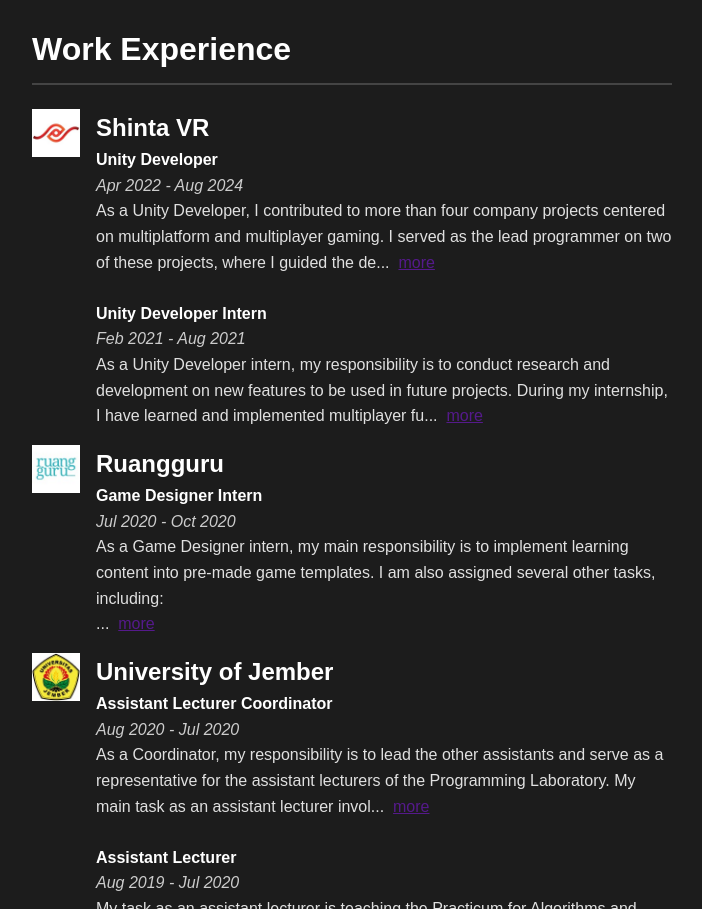
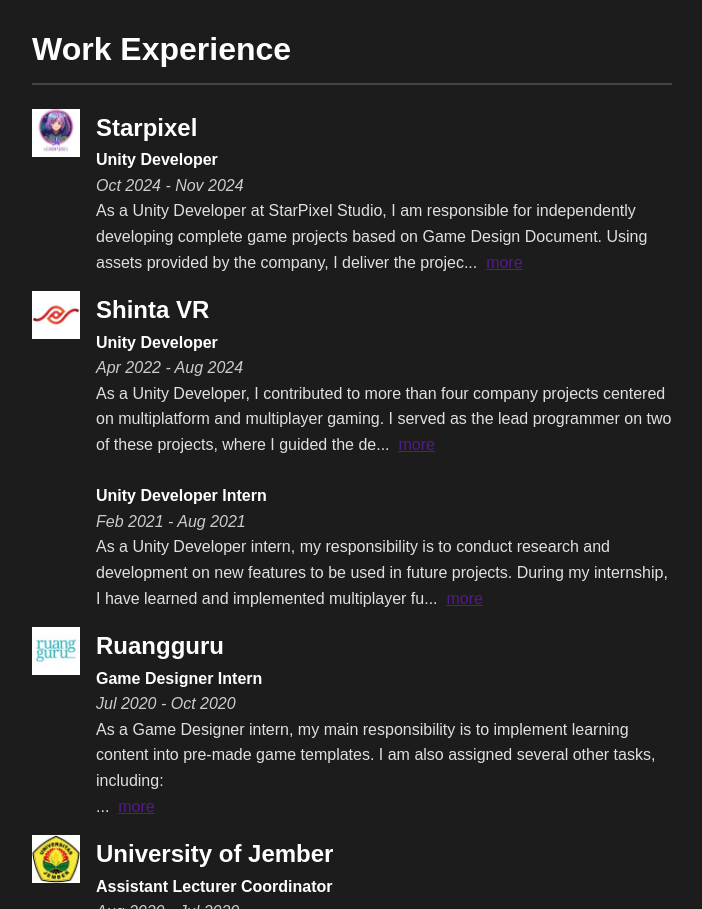
Before and after one commit to KucingMaboek/kucingmaboek.github.io, a website built with webpack: page index.html in a window 1280 px wide. Shown: the part 2409-3318 px from the top of the page, without its empty margins (288-990 px from the left). Built offline with nearby package versions, Linux system fonts and the light colour scheme.

Commit message:
update work experience

```diff
--- a/index.html
+++ b/index.html
@@ -337,6 +337,15 @@
   <div class="container">
     <h2>Work Experience</h2>
     <div class="experience-card">
+      <img src="img/starpixelstudios_logo.jpeg" alt="Starpixel" class="experience-logo">
+      <div class="experience-info">
+        <h3>Starpixel</h3>
+        <p class="experience-position">Unity Developer</p>
+        <p class="experience-date">Oct 2024 - Nov 2024</p>
+        <p class="experience-description">As a Unity Developer at StarPixel Studio, I am responsible for independently developing complete game projects based on Game Design Document. Using assets provided by the company, I deliver the project from concept to completion with a focus on gameplay and technical excellence.</p>
+      </div>
+    </div>
+    <div class="experience-card">
       <img src="img/shinta_vr_logo.jpeg" alt="Shinta VR" class="experience-logo">
       <div class="experience-info">
         <h3>Shinta VR</h3>
```
Also changed, not shown: img/starpixelstudios_logo.jpeg (added).
